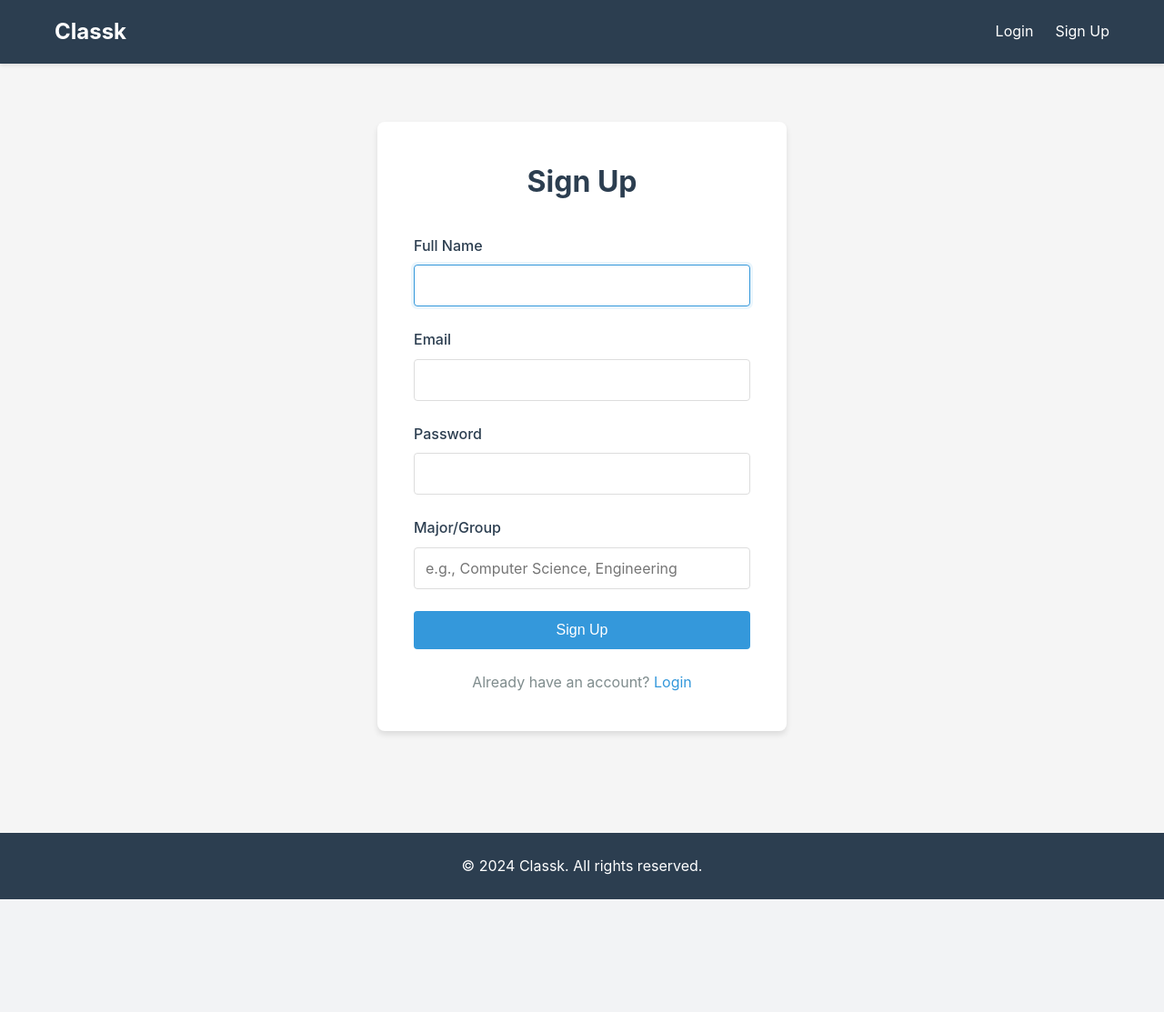
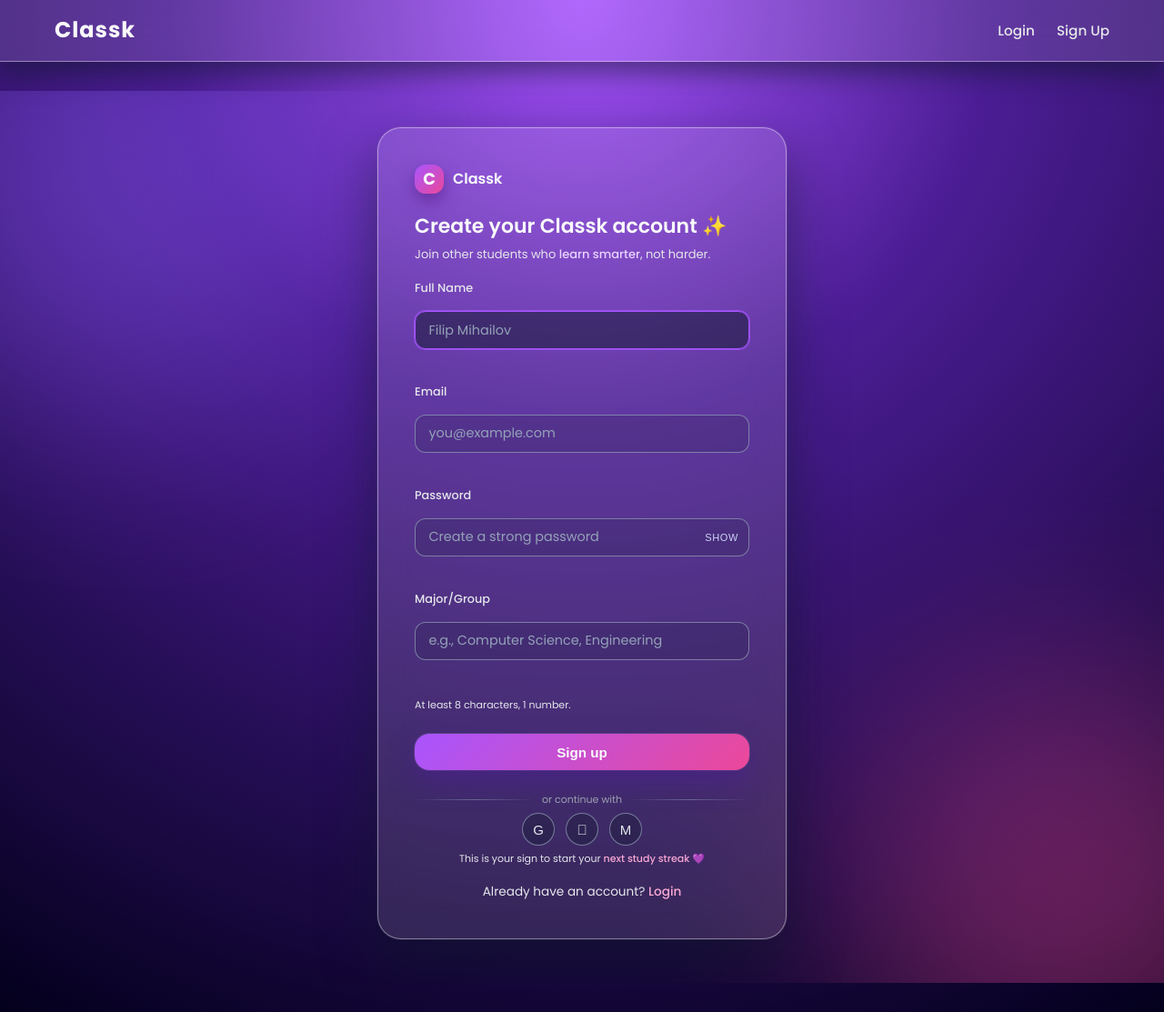
Before and after one commit to soggy8/Classk, a Flask app: page /auth/signup in a window 1280 px wide. Shown: the whole page at 91% size. Before the commit the page ends 989 px from the top, so only its background shows below. Run offline with Flask 3, Linux system fonts and the light colour scheme; data that the repository does not hold is empty.

Commit message:
made login and signup page and also made the navbar

```diff
--- a/frontend/css/auth.css
+++ b/frontend/css/auth.css
@@ -1,52 +1,365 @@
-/* Authentication page styles */
+/* ================================ CLASSK AUTH PAGES (LOGIN/SIGNUP) ================================ */
+/* Font + page background (only on auth pages that load this file) */
+@import url('https://fonts.googleapis.com/css2?family=Poppins:wght@300;400;500;600;700&display=swap');
 
+body {
+    font-family: "Poppins", system-ui, -apple-system, BlinkMacSystemFont, "Segoe UI", sans-serif;
+    margin: 0;
+    color: #111827;
+    /* Full screen gradient */
+    background: radial-gradient(circle at top, #a855ff 0%, #4c1d95 35%, #03001c 100%);
+}
+
+/* ========================================= Make the auth section FULL-WIDTH (break out of the 1200px .container) ========================================= */
 .auth-container {
+    position: relative;
+    /* break out of centered container */
+    width: 100vw;
+    margin-left: calc(50% - 50vw);
+    margin-right: calc(50% - 50vw);
+    min-height: calc(100vh - 160px);
+    /* space for navbar + footer */
     display: flex;
     justify-content: center;
     align-items: center;
-    min-height: 60vh;
-    padding: 2rem 0;
+    padding: 2.5rem 0 3rem;
+    overflow: hidden;
 }
 
+/* Glows behind the card */
+.background-glow {
+    position: absolute;
+    inset: 0;
+    pointer-events: none;
+    z-index: 0;
+}
+
+.background-glow::before,
+.background-glow::after {
+    content: "";
+    position: absolute;
+    width: 500px;
+    height: 500px;
+    border-radius: 999px;
+    filter: blur(120px);
+    opacity: 0.4;
+}
+
+.background-glow::before {
+    background: #8b5cf6;
+    top: -150px;
+    left: -120px;
+}
+
+.background-glow::after {
+    background: #ec4899;
+    bottom: -150px;
+    right: -150px;
+}
+
+/* ========================================= Glass card ========================================= */
 .auth-card {
-    background: white;
-    padding: 2.5rem;
-    border-radius: 8px;
-    box-shadow: 0 4px 6px rgba(0,0,0,0.1);
+    position: relative;
     width: 100%;
     max-width: 450px;
+    padding: 2.5rem;
+    border-radius: 26px;
+    background: rgba(255, 255, 255, 0.12);
+    border: 1px solid rgba(255, 255, 255, 0.4);
+    backdrop-filter: blur(18px);
+    box-shadow: 0 24px 60px rgba(15, 23, 42, 0.55), 0 0 0 1px rgba(255, 255, 255, 0.1);
+    z-index: 1;
+    color: #f9fafb;
+    animation: fadeInAuth 0.4s ease;
 }
 
-.auth-card h2 {
-    text-align: center;
-    margin-bottom: 2rem;
-    color: #2c3e50;
-    font-size: 2rem;
+@keyframes fadeInAuth {
+    from {
+        opacity: 0;
+        transform: translateY(10px);
+    }
+
+    to {
+        opacity: 1;
+        transform: translateY(0);
+    }
 }
 
+/* ========================================= Branding ========================================= */
+.brand {
+    display: flex;
+    align-items: center;
+    gap: 10px;
+    margin-bottom: 18px;
+}
+
+.brand-logo {
+    width: 32px;
+    height: 32px;
+    border-radius: 12px;
+    display: flex;
+    align-items: center;
+    justify-content: center;
+    background: linear-gradient(135deg, #a855ff, #ec4899);
+    color: #f9fafb;
+    font-size: 18px;
+    font-weight: 700;
+    box-shadow: 0 8px 18px rgba(88, 28, 135, 0.6);
+}
+
+.brand-name {
+    color: #f9fafb;
+    font-weight: 600;
+    font-size: 16px;
+}
+
+/* Titles */
+.title {
+    font-size: 22px;
+    font-weight: 600;
+    margin-bottom: 4px;
+}
+
+.subtitle {
+    font-size: 13px;
+    color: #e5e7eb;
+    margin-bottom: 16px;
+}
+
+.highlight {
+    color: #e9d5ff;
+    font-weight: 500;
+}
+
+/* ========================================= Form ========================================= */
 .auth-card form {
     margin-bottom: 1.5rem;
+    display: flex;
+    flex-direction: column;
+    gap: 0.8rem;
+}
+
+.form-group {
+    display: flex;
+    flex-direction: column;
+    gap: 0.4rem;
+}
+
+.form-group label {
+    font-size: 0.8rem;
+    color: #e5e7eb;
+}
+
+.input-wrapper {
+    position: relative;
+}
+
+.input-wrapper input {
+    width: 100%;
+    padding: 0.6rem 2.3rem 0.6rem 0.9rem;
+    border-radius: 12px;
+    border: 1px solid rgba(148, 163, 184, 0.7);
+    background: rgba(15, 23, 42, 0.15);
+    color: #f9fafb;
+    font-size: 0.9rem;
+    outline: none;
+    transition: all 0.16s ease;
+}
+
+.input-wrapper input::placeholder {
+    color: #94a3b8;
+}
+
+.input-wrapper input:focus {
+    border-color: #a855ff;
+    box-shadow: 0 0 0 1px rgba(168, 85, 255, 0.7);
+    background: rgba(15, 23, 42, 0.5);
+}
+
+/* show/hide password */
+.toggle-password {
+    position: absolute;
+    right: 12px;
+    top: 50%;
+    transform: translateY(-50%);
+    border: none;
+    background: none;
+    color: #cbd5f5;
+    cursor: pointer;
+    font-size: 11px;
+    letter-spacing: 0.06em;
+    text-transform: uppercase;
+}
+
+/* Helper row (keep me signed in / forgot) */
+.helper-row {
+    display: flex;
+    justify-content: space-between;
+    align-items: center;
+    margin-top: 0.3rem;
+    font-size: 11px;
+    color: #e5e7eb;
+}
+
+.helper-row a {
+    color: #e9d5ff;
+    text-decoration: none;
+    font-weight: 500;
+}
+
+/* ========================================= Primary button ========================================= */
+.btn-primary,
+.auth-card button[type="submit"] {
+    width: 100%;
+    padding: 0.7rem 0;
+    border-radius: 16px;
+    border: none;
+    background: linear-gradient(135deg, #a855ff, #ec4899);
+    color: #f9fafb;
+    font-weight: 600;
+    font-size: 0.95rem;
+    cursor: pointer;
+    margin-top: 0.6rem;
+    box-shadow: 0 14px 28px rgba(76, 29, 149, 0.5), 0 0 0 1px rgba(248, 250, 252, 0.1);
+    transition: transform 0.12s ease, box-shadow 0.12s ease, filter 0.12s ease;
+}
+
+.btn-primary:hover,
+.auth-card button[type="submit"]:hover {
+    transform: translateY(-1px);
+    filter: brightness(1.05);
+}
+
+/* ========================================= Divider + socials ========================================= */
+.divider {
+    display: flex;
+    align-items: center;
+    gap: 8px;
+    font-size: 11px;
+    color: #9ca3af;
+    margin: 10px 0 6px;
+}
+
+.divider span {
+    height: 1px;
+    flex: 1;
+    background: linear-gradient(to right, transparent, rgba(148, 163, 184, 0.5), transparent);
+}
+
+.social-row {
+    display: flex;
+    justify-content: center;
+    gap: 12px;
+    margin-bottom: 6px;
+}
+
+.social-btn {
+    width: 36px;
+    height: 36px;
+    border-radius: 999px;
+    border: 1px solid rgba(148, 163, 184, 0.7);
+    background: rgba(15, 23, 42, 0.3);
+    display: flex;
+    align-items: center;
+    justify-content: center;
+    font-size: 15px;
+    color: #e5e7eb;
+    cursor: pointer;
+    transition: 0.15s;
+}
+
+.social-btn:hover {
+    border-color: #a855ff;
+    box-shadow: 0 8px 18px rgba(15, 23, 42, 0.7);
+    transform: translateY(-1px);
+}
+
+/* ========================================= Bottom texts ========================================= */
+.motivation {
+    font-size: 11px;
+    text-align: center;
+    color: #e5e7eb;
+    margin-top: 4px;
+}
+
+.motivation span {
+    color: #f9a8d4;
+    font-weight: 500;
 }
 
 .auth-link {
     text-align: center;
     margin-top: 1rem;
-    color: #7f8c8d;
+    color: #e5e7eb;
+    font-size: 0.85rem;
 }
 
 .auth-link a {
-    color: #3498db;
+    color: #f9a8d4;
     text-decoration: none;
+    font-weight: 500;
 }
 
 .auth-link a:hover {
     text-decoration: underline;
 }
 
-/* Mobile responsive */
+/* ========================================= Footer override ONLY on auth pages (remove blue block, let gradient show) ========================================= */
+.footer {
+    background: transparent;
+    color: #e5e7eb;
+    margin-top: 0;
+}
+
+/* ========================================= Responsive ========================================= */
 @media (max-width: 768px) {
     .auth-card {
-        padding: 1.5rem;
+        padding: 1.8rem;
         margin: 1rem;
+        border-radius: 22px;
+    }
+
+    .title {
+        font-size: 19px;
+    }
+
+    .subtitle {
+        font-size: 12px;
     }
 }
+/* Make autofilled inputs look the same as normal ones */
+.input-wrapper input:-webkit-autofill,
+.input-wrapper input:-webkit-autofill:hover,
+.input-wrapper input:-webkit-autofill:focus,
+.input-wrapper input:-webkit-autofill:active {
+    -webkit-box-shadow: 0 0 0px 1000px rgba(15, 23, 42, 0.15) inset;
+    box-shadow: 0 0 0px 1000px rgba(15, 23, 42, 0.15) inset;
+    -webkit-text-fill-color: #f9fafb;
+    caret-color: #f9fafb;
+    border: 1px solid rgba(148, 163, 184, 0.7);
+    background: rgba(15, 23, 42, 0.15);
+    transition: background-color 5000s ease-in-out 0s;
+}
+/* Make autofilled inputs look & behave like normal ones */
+.input-wrapper input:-webkit-autofill,
+.input-wrapper input:-webkit-autofill:hover,
+.input-wrapper input:-webkit-autofill:active {
+    /* default state (not focused) */
+    -webkit-box-shadow: 0 0 0 1000px rgba(15, 23, 42, 0.15) inset !important;
+    box-shadow: 0 0 0 1000px rgba(15, 23, 42, 0.15) inset !important;
+    background: rgba(15, 23, 42, 0.15) !important;
+    -webkit-text-fill-color: #f9fafb !important;
+    caret-color: #f9fafb !important;
+}
+
+/* focused autofill = same look as your normal :focus style */
+.input-wrapper input:-webkit-autofill:focus {
+    -webkit-box-shadow:
+        0 0 0 1000px rgba(15, 23, 42, 0.5) inset,
+        0 0 0 1px rgba(168, 85, 255, 0.7) !important;
+    box-shadow:
+        0 0 0 1000px rgba(15, 23, 42, 0.5) inset,
+        0 0 0 1px rgba(168, 85, 255, 0.7) !important;
+    background: rgba(15, 23, 42, 0.5) !important;
+    border-color: #a855ff !important;
+}
--- a/frontend/css/main.css
+++ b/frontend/css/main.css
@@ -20,12 +20,18 @@ body {
     padding: 0 20px;
 }
 
-/* Navigation */
+/* ============================
+   Navigation bar
+   ============================ */
+
 .navbar {
-    background-color: #2c3e50;
+    background: #020617; /* deep navy */
     color: white;
-    padding: 1rem 0;
-    box-shadow: 0 2px 4px rgba(0,0,0,0.1);
+    padding: 0.9rem 0;
+    box-shadow: 0 2px 8px rgba(15, 23, 42, 0.6);
+    position: sticky;
+    top: 0;
+    z-index: 50;
 }
 
 .navbar .container {
@@ -35,10 +41,11 @@ body {
 }
 
 .nav-brand a {
-    color: white;
+    color: #f9fafb;
     text-decoration: none;
     font-size: 1.5rem;
     font-weight: bold;
+    letter-spacing: 0.04em;
 }
 
 .nav-menu {
@@ -49,13 +56,33 @@ body {
 }
 
 .nav-menu a {
-    color: white;
+    color: #e5e7eb;
     text-decoration: none;
-    transition: opacity 0.3s;
+    font-size: 0.95rem;
+    font-weight: 500;
+    position: relative;
+    padding-bottom: 0.15rem;
+    transition: color 0.18s ease;
+}
+
+.nav-menu a::after {
+    content: "";
+    position: absolute;
+    left: 0;
+    bottom: -0.25rem;
+    width: 0;
+    height: 2px;
+    border-radius: 999px;
+    background: linear-gradient(90deg, #a855ff, #ec4899);
+    transition: width 0.18s ease;
 }
 
 .nav-menu a:hover {
-    opacity: 0.8;
+    color: #f9fafb;
+}
+
+.nav-menu a:hover::after {
+    width: 100%;
 }
 
 .user-info {
@@ -63,9 +90,21 @@ body {
     font-size: 0.9rem;
 }
 
-/* Main content */
+/* Responsive nav */
+@media (max-width: 768px) {
+    .nav-menu {
+        flex-direction: column;
+        gap: 0.5rem;
+        align-items: flex-end;
+    }
+}
+
+/* ============================
+   Main content
+   ============================ */
+
 .main-content {
-    min-height: calc(100vh - 120px);
+    min-height: calc(100vh - 80px); /* header only now */
     padding: 2rem 0;
 }
 
@@ -98,7 +137,10 @@ body {
     border: 1px solid #bee5eb;
 }
 
-/* Buttons */
+/* ============================
+   Buttons
+   ============================ */
+
 .btn {
     display: inline-block;
     padding: 0.75rem 1.5rem;
@@ -172,7 +214,10 @@ body {
     text-decoration: underline;
 }
 
-/* Hero section */
+/* ============================
+   Hero section (home)
+   ============================ */
+
 .hero-section {
     text-align: center;
     padding: 3rem 0;
@@ -196,7 +241,10 @@ body {
     justify-content: center;
 }
 
-/* Stats grid */
+/* ============================
+   Stats
+   ============================ */
+
 .stats-grid {
     display: grid;
     grid-template-columns: repeat(auto-fit, minmax(150px, 1fr));
@@ -222,16 +270,10 @@ body {
     color: #7f8c8d;
 }
 
-/* Footer */
-.footer {
-    background-color: #2c3e50;
-    color: white;
-    text-align: center;
-    padding: 1.5rem 0;
-    margin-top: 3rem;
-}
+/* ============================
+   Forms (shared)
+   ============================ */
 
-/* Forms */
 .form-group {
     margin-bottom: 1.5rem;
 }
@@ -275,11 +317,6 @@ body {
 
 /* Responsive */
 @media (max-width: 768px) {
-    .nav-menu {
-        flex-direction: column;
-        gap: 0.5rem;
-    }
-
     .hero-section h1 {
         font-size: 2rem;
     }
@@ -288,3 +325,19 @@ body {
         grid-template-columns: 1fr;
     }
 }
+/* ========== Glassy navbar background only ========== */
+.navbar {
+    /* GLASS BACKGROUND (same vibe as auth card) */
+    background: rgba(255, 255, 255, 0.12);
+    border-bottom: 1px solid rgba(255, 255, 255, 0.4);
+    backdrop-filter: blur(18px);
+    -webkit-backdrop-filter: blur(18px);
+
+    /* subtle shadow like the auth card */
+    box-shadow: 0 12px 30px rgba(15, 23, 42, 0.55);
+}
+
+/* make sure the inner container doesn't override the glass */
+.navbar .container {
+    background: transparent;
+}
--- a/templates/auth/signup.html
+++ b/templates/auth/signup.html
@@ -8,30 +8,79 @@
 
 {% block content %}
 <div class="auth-container">
+    <div class="background-glow"></div>
+
     <div class="auth-card">
-        <h2>Sign Up</h2>
+        <div class="brand">
+            <div class="brand-logo">C</div>
+            <div class="brand-name">Classk</div>
+        </div>
+
+        <h1 class="title">Create your Classk account ✨</h1>
+        <p class="subtitle">
+            Join other students who <span class="highlight">learn smarter</span>, not harder.
+        </p>
+
         <form method="POST" action="{{ url_for('auth.signup') }}" id="signupForm">
             <div class="form-group">
                 <label for="name">Full Name</label>
-                <input type="text" id="name" name="name" required autofocus>
+                <div class="input-wrapper">
+                    <input type="text" id="name" name="name"
+                           placeholder="Filip Mihailov" required autofocus>
+                </div>
             </div>
+
             <div class="form-group">
                 <label for="email">Email</label>
-                <input type="email" id="email" name="email" required>
+                <div class="input-wrapper">
+                    <input type="email" id="email" name="email"
+                           placeholder="you@example.com" required>
+                </div>
             </div>
+
             <div class="form-group">
                 <label for="password">Password</label>
-                <input type="password" id="password" name="password" required minlength="6">
+                <div class="input-wrapper">
+                    <input type="password" id="password" name="password"
+                           placeholder="Create a strong password" required minlength="6">
+                    <button type="button" class="toggle-password">Show</button>
+                </div>
             </div>
+
             <div class="form-group">
                 <label for="major_group">Major/Group</label>
-                <input type="text" id="major_group" name="major_group" required
-                       placeholder="e.g., Computer Science, Engineering">
+                <div class="input-wrapper">
+                    <input type="text" id="major_group" name="major_group" required
+                           placeholder="e.g., Computer Science, Engineering">
+                </div>
             </div>
-            <button type="submit" class="btn btn-primary btn-block">Sign Up</button>
+
+            <div class="helper-row helper-small">
+                At least 8 characters, 1 number.
+            </div>
+
+            <button type="submit" class="btn-primary">Sign up</button>
         </form>
+
+        <div class="divider">
+            <span></span>
+            <p>or continue with</p>
+            <span></span>
+        </div>
+
+        <div class="social-row">
+            <button class="social-btn" title="Continue with Google">G</button>
+            <button class="social-btn" title="Continue with Apple"></button>
+            <button class="social-btn" title="Continue with Microsoft">M</button>
+        </div>
+
+        <p class="motivation">
+            This is your sign to start your <span>next study streak</span> 💜
+        </p>
+
         <p class="auth-link">
-            Already have an account? <a href="{{ url_for('auth.login') }}">Login</a>
+            Already have an account?
+            <a href="{{ url_for('auth.login') }}">Login</a>
         </p>
     </div>
 </div>
--- a/templates/base.html
+++ b/templates/base.html
@@ -4,10 +4,12 @@
     <meta charset="UTF-8">
     <meta name="viewport" content="width=device-width, initial-scale=1.0">
     <title>{% block title %}Classk - Mission-Based Student Engagement{% endblock %}</title>
+
     <link rel="stylesheet" href="{{ url_for('static', filename='css/main.css') }}">
     {% block extra_css %}{% endblock %}
 </head>
 <body>
+    <!-- NAVBAR -->
     <nav class="navbar">
         <div class="container">
             <div class="nav-brand">
@@ -22,7 +24,6 @@
                     {% if current_user.is_admin %}
                         <li><a href="{{ url_for('admin.dashboard') }}">Admin</a></li>
                     {% endif %}
-                    <li><span class="user-info">{{ current_user.name }} ({{ current_user.points }} pts, Lv{{ current_user.level }})</span></li>
                     <li><a href="{{ url_for('auth.logout') }}">Logout</a></li>
                 {% else %}
                     <li><a href="{{ url_for('auth.login') }}">Login</a></li>
@@ -32,6 +33,7 @@
         </div>
     </nav>
 
+    <!-- MAIN CONTENT -->
     <main class="main-content">
         <div class="container">
             {% with messages = get_flashed_messages(with_categories=true) %}
@@ -48,12 +50,6 @@
         </div>
     </main>
 
-    <footer class="footer">
-        <div class="container">
-            <p>&copy; 2024 Classk. All rights reserved.</p>
-        </div>
-    </footer>
-
     <script src="{{ url_for('static', filename='js/main.js') }}"></script>
     {% block extra_js %}{% endblock %}
 </body>
```
Also changed, not shown: frontend/js/auth.js (+34 -12 lines), templates/auth/login.html (+48 -5 lines).
